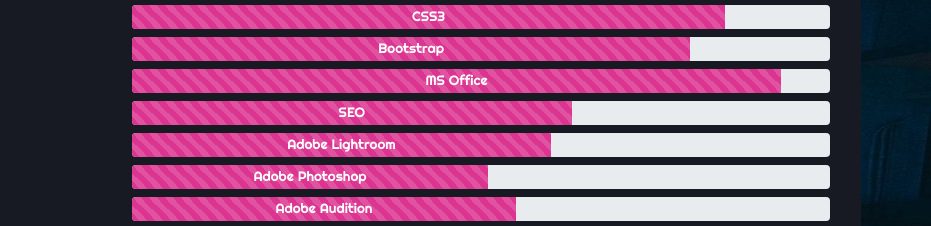
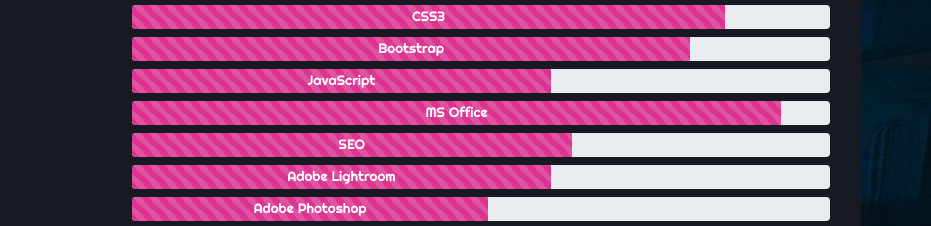
Before and after one commit to mrhassansaif/Resume, a plain HTML site: page index.html in a window 1280 px wide. Shown: the part 861-1087 px from the top of the page, 349-1280 px from the left. Drawn offline with nearby package versions, Linux system fonts and the light colour scheme; a web font is replaced by a local one.

Commit message:
Added Skill Line

```diff
--- a/index.html
+++ b/index.html
@@ -213,6 +213,11 @@
                 </div>
               </div>
               <div class="progress m-2">
+                <div class="progress-bar progress-bar-striped progress-bar-animated rounded-"  role="progressbar" aria-valuenow="75" aria-valuemin="0" aria-valuemax="100" style="width: 60%">
+                JavaScript
+                </div>
+              </div>
+              <div class="progress m-2">
                 <div class="progress-bar progress-bar-striped progress-bar-animated rounded-"  role="progressbar" aria-valuenow="75" aria-valuemin="0" aria-valuemax="100" style="width: 93%">
                 MS Office
                 </div>
```
